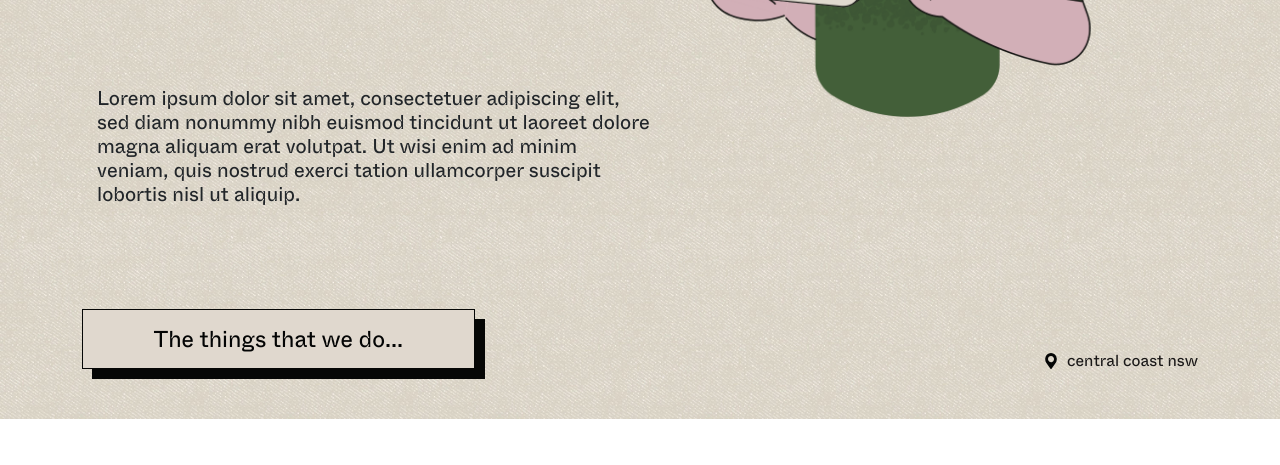
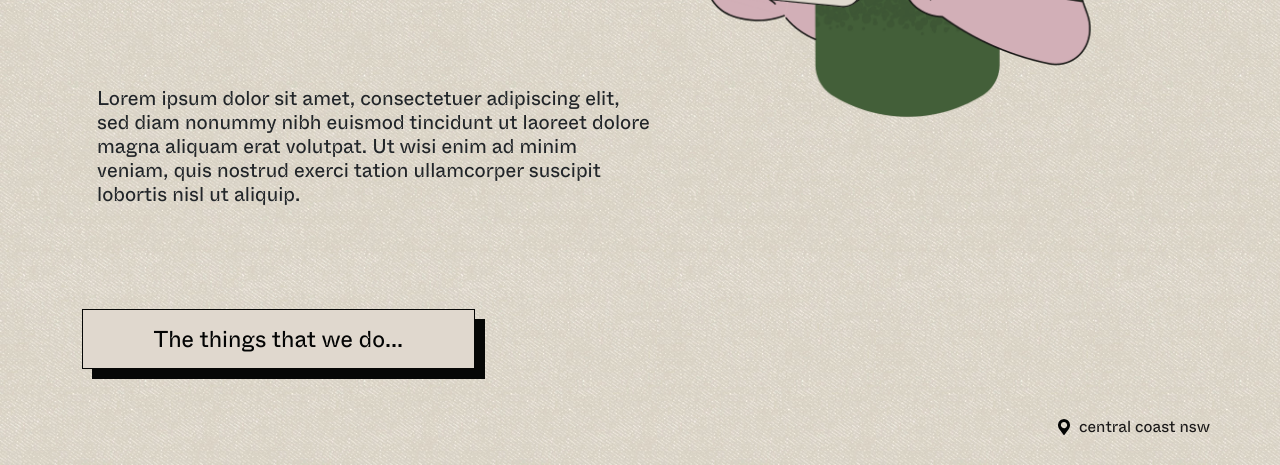
Before and after one commit to AhmedFawzy31/Coastal-Agency, a plain HTML site: page index.html in a window 1280 px wide. Shown: the part 601-1066 px from the top of the page. Before the commit the page ends 1020 px from the top, so only its background shows below. Drawn offline with nearby package versions, Linux system fonts and the light colour scheme.

Commit message:
Revert "modifications"
This reverts commit f0d4c0660f1fa7e2b16b7a001d949adeb65ee070.

```diff
--- a/css/about.css
+++ b/css/about.css
@@ -1,9 +1,9 @@
 header {
   padding-top: 155px;
-  padding-bottom: 190px;
+  padding-bottom: 225px;
 }
 header .row {
-  align-items: center;
+  align-items: flex-end;
 }
 header .row > div:last-of-type {
   display: flex;
@@ -24,7 +24,6 @@ header .header-text:not(:last-of-type) {
   max-width: 403px;
   margin-left: auto;
   margin-right: auto;
-  bottom: 40px;
 }
 .header-img {
   margin-right: 25px;
@@ -37,7 +36,8 @@ header .header-text:not(:last-of-type) {
   object-fit: cover;
 }
 header .row > div:first-of-type > div {
-  margin-top: 30px;
+  position: relative;
+  top: 30px;
 }
 /* responsive */
 @media screen and (max-width: 1599px) {
@@ -94,8 +94,7 @@ header .row > div:first-of-type > div {
     box-shadow: 10px 10px 0px 0px rgb(6 7 6);
   }
   .shadow-btn {
-    max-width: 100% !important;
-    margin-top: 90px;
+    max-width: 100%;
   }
   .header-img {
     margin-right: 0;
@@ -131,6 +130,9 @@ header .row > div:first-of-type > div {
   header .header-text:not(:last-of-type) {
     margin-bottom: 10px;
   }
+  .shadow-btn {
+    margin-top: 42px;
+  }
 }
 @media screen and (max-width: 374px) {
   header h1 {
@@ -144,8 +146,3 @@ header .row > div:first-of-type > div {
     height: 43px;
   }
 }
-@media screen and (min-width: 768px) and (max-width: 991px) {
-  header .shadow-btn {
-    width: 311px !important;
-  }
-}
--- a/css/contact.css
+++ b/css/contact.css
@@ -1,6 +1,6 @@
 header {
   padding-top: 180px;
-  padding-bottom: 190px;
+  padding-bottom: 250px;
 }
 header h1 {
   margin: 0;
@@ -103,18 +103,10 @@ form .shadow-btn {
   }
   header {
     padding-top: 100px;
-    padding-bottom: 50px;
-  }
-}
-@media screen and (min-width: 768px) and (max-width: 992px) {
-  .shadow-btn {
-    width: 686px;
+    padding-bottom: 170px;
   }
 }
 @media screen and (max-width: 991px) {
-  .message {
-    margin-bottom: 50px;
-  }
   header .contact-form {
     margin-top: 50px;
     padding-right: 0;
@@ -143,6 +135,7 @@ form .shadow-btn {
 @media screen and (max-width: 479px) {
   header {
     padding-top: 42px;
+    padding-bottom: 30px;
   }
   header h1 {
     font-size: 55px;
@@ -174,19 +167,3 @@ form .shadow-btn {
     font-size: 16px;
   }
 }
-@media screen and (min-width: 768px) {
-  .shadow-btn {
-    position: absolute;
-    bottom: 40px;
-  }
-}
-@media screen and (min-width: 992px) {
-  .shadow-btn {
-    width: 334px;
-  }
-}
-@media screen and (min-width: 1400px) {
-  .shadow-btn {
-    width: 358px;
-  }
-}
--- a/css/home.css
+++ b/css/home.css
@@ -1,18 +1,7 @@
-body {
-  display: flex;
-  flex-direction: column;
-}
 /* header */
 header {
   padding-top: 90px;
   padding-bottom: 50px;
-  display: flex;
-  flex-grow: 2;
-}
-header .container {
-  display: flex;
-  flex-direction: column;
-  justify-content: space-between;
 }
 header .row {
   align-items: center;
@@ -39,7 +28,7 @@ header .header-text {
   padding-left: 38px;
 }
 header .shadow-btn {
-  width: 393px;
+  max-width: 393px;
   height: 60px;
   margin-left: -37px;
 }
@@ -92,13 +81,6 @@ footer p {
   }
 }
 @media screen and (max-width: 767px) {
-  header .bottom-section {
-    display: block;
-  }
-  header .map-wrapper {
-    justify-content: center;
-    margin-top: 50px;
-  }
   header .row > div:first-of-type {
     order: 2;
   }
@@ -111,7 +93,7 @@ footer p {
     font-size: 50px;
   }
   header .shadow-btn {
-    width: 100%;
+    max-width: 100%;
   }
   header .header-text {
     max-width: 100%;
@@ -156,32 +138,3 @@ footer p {
     margin-bottom: 40px;
   }
 }
-/* map */
-.map-wrapper p,
-.map-wrapper a {
-  margin: 0;
-  line-height: 1;
-  color: var(--dark2);
-  font-family: "ABC Whyte Inktrap";
-}
-@media screen and (max-width: 767px) {
-  .map-wrapper {
-    font-size: 12px;
-  }
-}
-.map-wrapper {
-  display: flex;
-  align-items: center;
-  position: relative;
-}
-.map-wrapper p {
-  margin-left: 10px;
-}
-.map-wrapper img {
-  width: auto;
-}
-.bottom-section {
-  display: flex;
-  align-items: flex-end;
-  justify-content: space-between;
-}
--- a/css/main.css
+++ b/css/main.css
@@ -48,13 +48,6 @@ a:hover {
   border: 1px solid #060706;
   box-shadow: 10px 10px 0px 0px rgba(6, 7, 6, 1);
 }
-@media screen and (min-width: 768px) {
-  .shadow-btn:not(.bottom-section .shadow-btn):not(.contact-form .shadow-btn) {
-    position: absolute;
-    bottom: 40px;
-    width: 393px;
-  }
-}
 @media screen and (max-width: 374px) {
   .shadow-btn {
     box-shadow: 5px 5px 0px 0px rgb(6 7 6);
@@ -69,8 +62,6 @@ a:hover {
 body {
   background-image: url("../images/Background.jpg");
   background-size: contain;
-  position: relative;
-  min-height: 100vh;
 }
 /* nav */
 nav .nav-wrapper,
@@ -148,3 +139,31 @@ header .header-text {
     line-height: 1.58;
   }
 }
+/* footer */
+footer {
+  text-align: right;
+  padding-bottom: 30px;
+}
+footer p,
+footer a {
+  margin: 0;
+  line-height: 1;
+  color: var(--dark2);
+  font-family: "ABC Whyte Inktrap";
+}
+.footer-wrapper {
+  display: flex;
+  align-items: center;
+  justify-content: flex-end;
+}
+@media screen and (max-width: 767px) {
+  .footer-wrapper {
+    justify-content: center;
+  }
+  footer {
+    font-size: 12px;
+  }
+  footer a:last-of-type {
+    padding-left: 80px;
+  }
+}
--- a/css/services.css
+++ b/css/services.css
@@ -1,16 +1,5 @@
-body {
-  display: flex;
-  flex-direction: column;
-}
 header {
   padding-top: 105px;
-  display: flex;
-  flex-grow: 2;
-}
-header .container {
-  display: flex;
-  justify-content: space-between;
-  flex-direction: column;
 }
 header .row {
   align-items: flex-end;
@@ -36,7 +25,7 @@ header .header-text {
 }
 .services {
   margin-top: 60px;
-  margin-bottom: 60px;
+  margin-bottom: 150px;
 }
 .services ul {
   display: flex;
@@ -111,7 +100,6 @@ header .header-text {
   header .header-img {
     margin-left: auto;
     margin-right: auto;
-    padding: 0 23px;
   }
   .services ul {
     flex-wrap: wrap;
--- a/css/websites.css
+++ b/css/websites.css
@@ -1,6 +1,6 @@
 header {
   padding-top: 160px;
-  padding-bottom: 195px;
+  padding-bottom: 125px;
 }
 header h1 {
   margin: 0;
--- a/index.html
+++ b/index.html
@@ -65,17 +65,17 @@
             ullamcorper suscipit lobortis nisl ut aliquip.
           </p>
         </div>
-        <div class="bottom-section">
-          <a href="services.html" class="shadow-btn"
-            >The things that we do...</a
-          >
-          <div class="map-wrapper">
-            <img src="images/map.svg" alt="" />
-            <p>central coast nsw</p>
-          </div>
+        <a href="" class="shadow-btn">The things that we do...</a>
+      </div>
+    </header>
+    <footer>
+      <div class="container px-md-0">
+        <div class="footer-wrapper">
+          <img src="images/map.svg" alt="" />
+          <p>central coast nsw</p>
         </div>
       </div>
-    </header>
+    </footer>
     <script
       src="https://cdn.jsdelivr.net/npm/bootstrap@5.1.3/dist/js/bootstrap.bundle.min.js"
       integrity="sha384-ka7Sk0Gln4gmtz2MlQnikT1wXgYsOg+OMhuP+IlRH9sENBO0LRn5q+8nbTov4+1p"
```
Also changed, not shown: contact.html (+1 -1 lines), services.html (+0 -2 lines).
